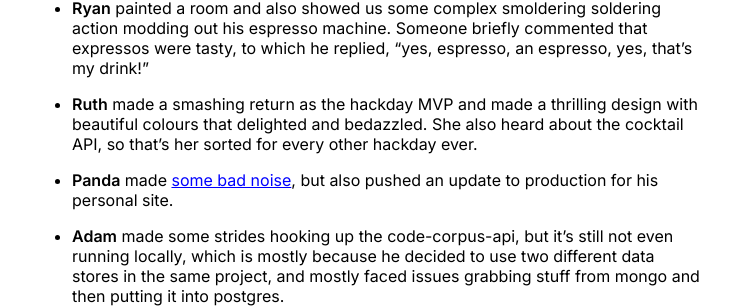
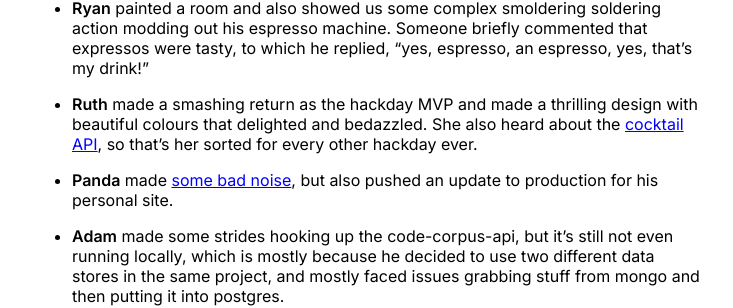
Before and after one commit to remotehack/remotehack.github.io, a Jekyll site: the page built from _hacks/28.md, in a window 1280 px wide. Shown: the part 675-983 px from the top of the page, without its empty margins (272-1005 px from the left). Built offline with Jekyll 4.4.1, drawn with Linux system fonts in a browser that asks for light colours; some of the changed lines change nothing that is shown.

Commit message:
Update _hacks/28.md
Co-authored-by: Ruth John <Rumyra@users.noreply.github.com>

```diff
--- a/_hacks/28.md
+++ b/_hacks/28.md
@@ -16,7 +16,7 @@ OH! And we actually had two people (Dan and Panda) actually FINISH SOMETHING! So
 
 - **Ryan** painted a room and also showed us some complex smoldering soldering action modding out his espresso machine. Someone briefly commented that expressos were tasty, to which he replied, "yes, espresso, an espresso, yes, that's my drink!"
 
-- **Ruth** made a smashing return as the hackday MVP and made a thrilling design with beautiful colours that delighted and bedazzled. She also heard about the cocktail API, so that's her sorted for every other hackday ever.
+- **Ruth** made a smashing return as the hackday MVP and made a thrilling design with beautiful colours that delighted and bedazzled. She also heard about the [cocktail API](https://www.thecocktaildb.com/api.php), so that's her sorted for every other hackday ever.
 
 - **Panda** made [some bad noise](https://sound-degrades.ticklethepanda.dev/), but also pushed an update to production for his personal site.
 
```
